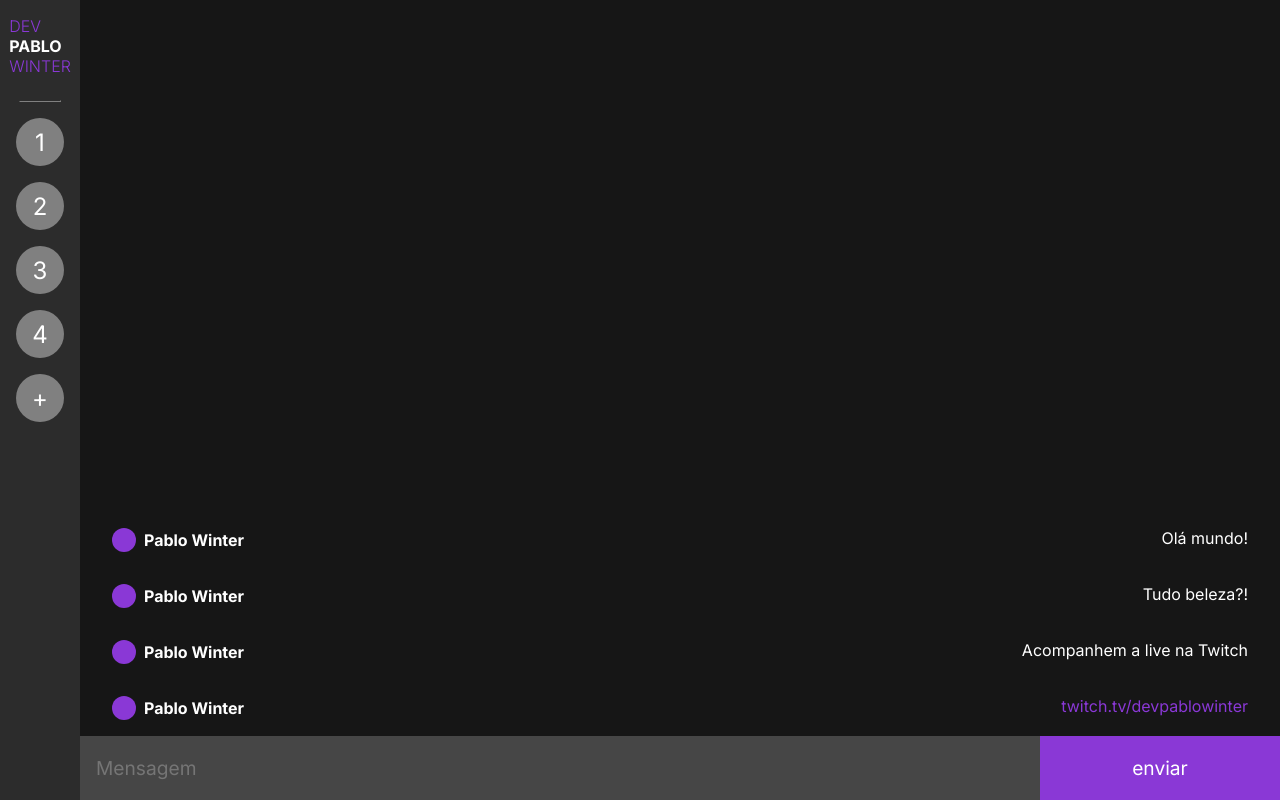
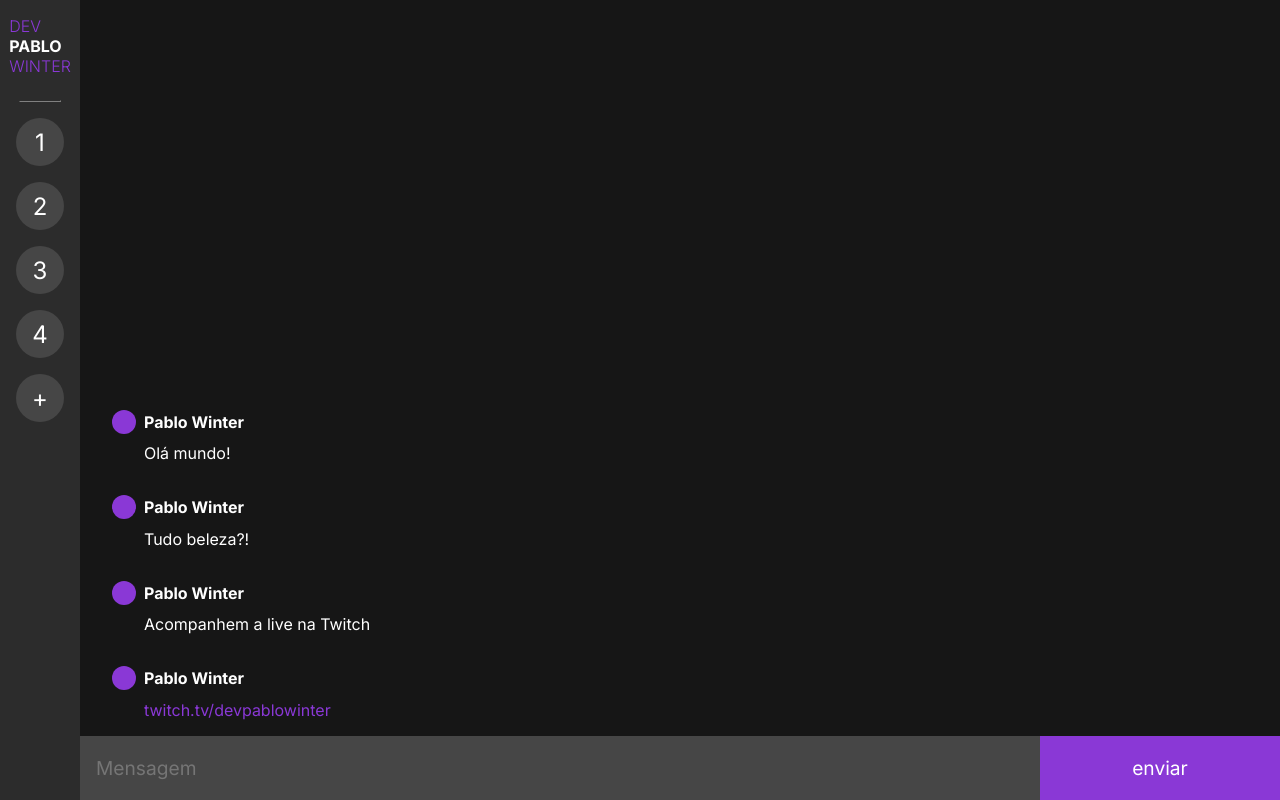
Before and after one commit to pablowinck/front-chat-example, a plain HTML site: page index.html in a window 1280 px wide. Drawn offline with Linux system fonts and the light colour scheme.

Commit message:
flex-direction column in desktop layout && hover effect in float button

```diff
--- a/mobile.css
+++ b/mobile.css
@@ -22,6 +22,10 @@
     filter: invert(1);
     width: 2rem;
     height: 2rem;
+    transition: all 0.3s ease-in-out;
+  }
+  .menu-icon:hover {
+    filter: invert(0.5);
   }
 
   .menu-bar {
@@ -29,13 +33,10 @@
   }
   .input {
     grid-template-columns: 70vw auto;
-    grid-template-areas: "message button";
   }
 
   .content-item {
     width: 100%;
-    flex-direction: column;
-    justify-content: start;
     font-size: 1rem;
     margin-left: 2rem;
     max-width: 100vw;
--- a/style.css
+++ b/style.css
@@ -67,7 +67,7 @@ html {
   padding: 0.5rem;
   margin: 0.5rem;
 
-  background-color: grey;
+  background-color: var(--light-grey);
   color: white;
 
   text-align: center;
@@ -110,8 +110,13 @@ html {
 .content-item {
   width: 100%;
   display: flex;
-  justify-content: space-between;
+  flex-direction: column;
+  justify-content: start;
   padding: 1rem 0;
+}
+
+.text {
+  margin: 0.6rem 0 0 4rem;
 }
 
 /* Twitch link */
@@ -145,10 +150,6 @@ html {
   border-radius: 50%;
   background-color: var(--primary);
   margin-right: 0.5rem;
-}
-
-.content-body {
-  padding-right: 2rem;
 }
 
 .input {
```
